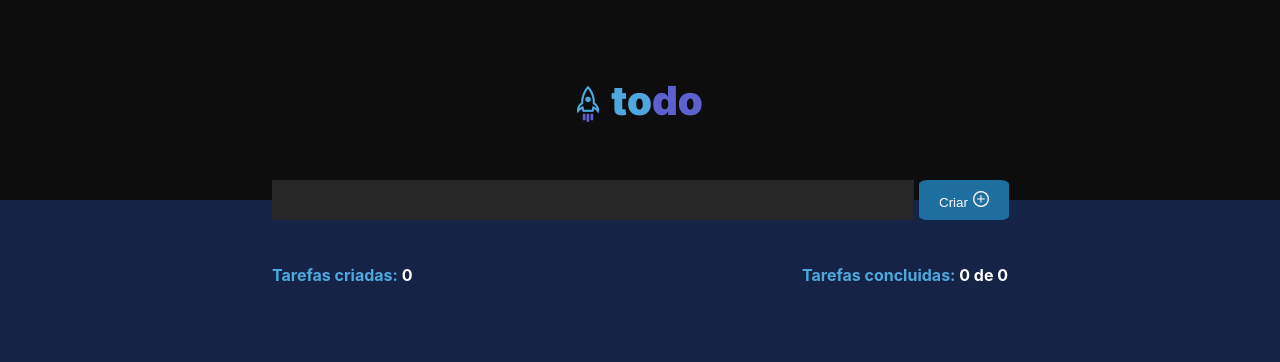
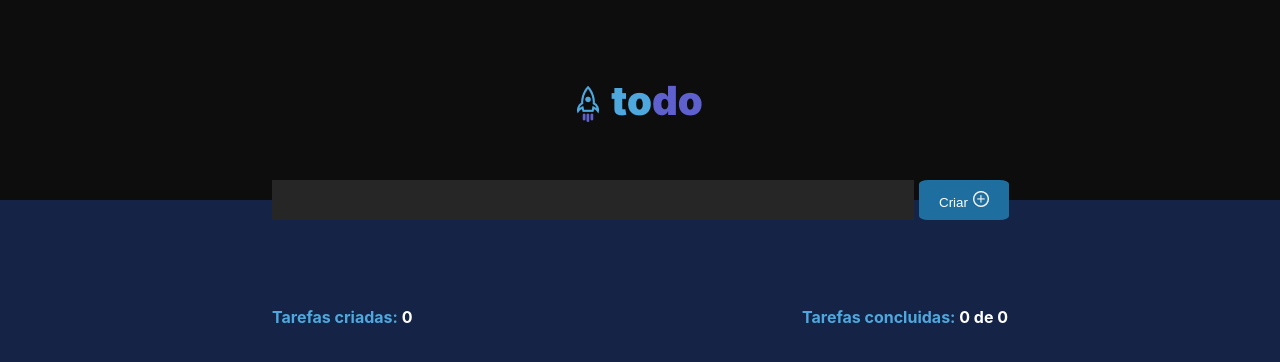
Before and after one commit to joseviniciusb/to-do-list-rocketseat, a React (Create React App) app in the folder to-do-ts/: page / in a window 1280 px wide. Shown: the top 362 px of the page. Built offline with nearby package versions, Linux system fonts and the light colour scheme; the HTML template or start-up script is replaced by a standard one.

Commit message:
fix: resolver problema de scroll bar

```diff
--- a/to-do-ts/src/App.css
+++ b/to-do-ts/src/App.css
@@ -2,6 +2,14 @@
   text-align: center;
   min-height: 100vh;
   background-color: #142346;
+  display: flex;
+  flex-direction: column;
+  overflow-y: scroll;
+
+}
+
+.App::-webkit-scrollbar {
+  display: none;
 }
 
 .addTaskInputContainer {
@@ -40,11 +48,23 @@
 }
 
 .TasksContainer {
+
   margin: auto;
   width: 736px;
   height: 451px;
   color: white;
   margin-top: 45px;
+
+}
+
+.task {
+  display: flex;
+  justify-content: space-between;
+  align-items: center;
+  background-color: #101b35;
+  height: 48px;
+   margin: 10px;
+   padding: 0px 50px 0px;
 }
 
 .counterContainer {
@@ -53,6 +73,8 @@
   height: 19px;
   margin-bottom: 25px;
 }
+
+
 
 .taskCount {
   color: #4EA8DE;
@@ -63,10 +85,6 @@
   color: white;
 }
 
-.Task {
-  background-color: #101b35;
-}
-
 .DeleteTask {
   color: red;
 }
```
